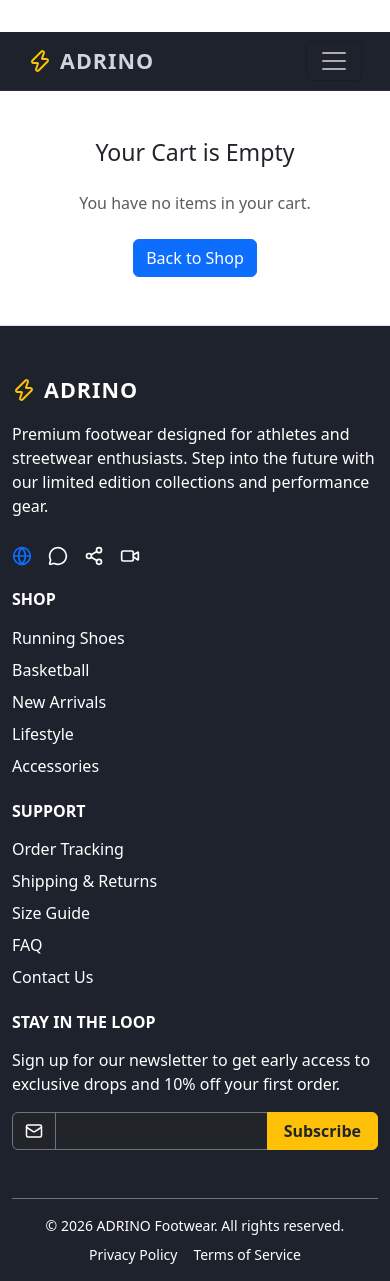
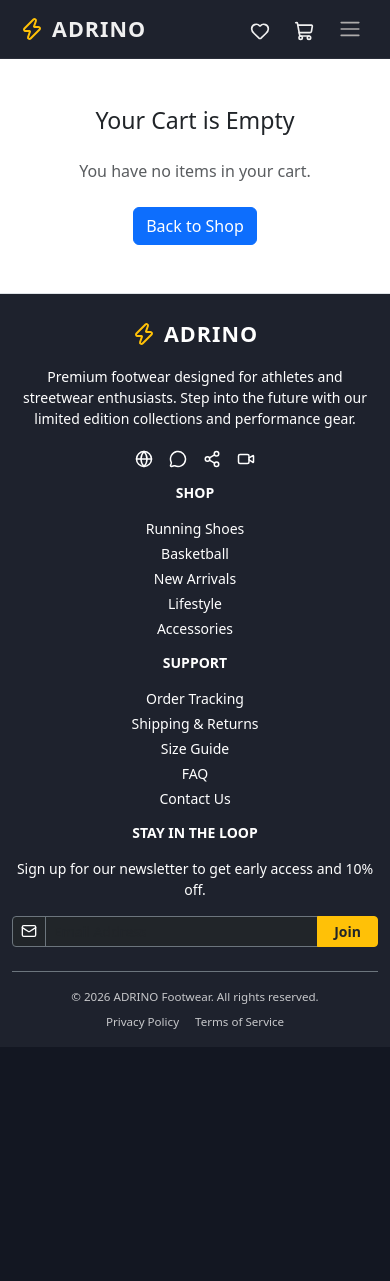
Before and after one commit to SamiShoaib72/React-Web3, a React (Vite) app: page /cart in a window 390 px wide. After the commit the page ends 1047 px from the top, so only its background shows below. Built offline with nearby package versions, Linux system fonts and the light colour scheme.

Commit message:
Enhance responsiveness, header, footer, and fix theme visibility issues

```diff
--- a/src/components/Footer.jsx
+++ b/src/components/Footer.jsx
@@ -3,28 +3,28 @@ import { Zap, Globe, MessageCircle, Share2, Video, Mail } from 'lucide-react';
 
 export default function Footer() {
   return (
-    <footer className="footer mt-auto border-top pt-5 pb-3" style={{ borderColor: 'var(--tv-border)', backgroundColor: 'var(--tv-panel)' }}>
+    <footer className="footer mt-auto border-top pt-4 pt-md-5 pb-3" style={{ borderColor: 'var(--tv-border)', backgroundColor: 'var(--tv-panel)' }}>
       <div className="container">
-        <div className="row g-4 mb-5">
+        <div className="row g-3 g-md-4 mb-4 mb-md-5 text-center text-md-start">
           <div className="col-lg-4 col-md-6">
-            <Link className="d-flex align-items-center fw-bold text-uppercase fs-4 mb-3 text-white text-decoration-none" style={{ letterSpacing: '1px' }} to="/">
+            <Link className="d-flex align-items-center justify-content-center justify-content-md-start fw-bold text-uppercase fs-4 mb-3 text-white text-decoration-none" style={{ letterSpacing: '1px' }} to="/">
               <Zap className="me-2 text-warning" />
               ADRINO
             </Link>
-            <p className="text-white pe-lg-4">
+            <p className="text-white pe-lg-4 small">
               Premium footwear designed for athletes and streetwear enthusiasts. Step into the future with our limited edition collections and performance gear.
             </p>
-            <div className="d-flex gap-3 mt-4">
-              <a href="#" className="text-m footer-icon-link"><Globe size={20} /></a>
-              <a href="#" className="text-white footer-icon-link"><MessageCircle size={20} /></a>
-              <a href="#" className="text-white footer-icon-link"><Share2 size={20} /></a>
-              <a href="#" className="text-white footer-icon-link"><Video size={20} /></a>
+            <div className="d-flex gap-3 mt-3 mt-md-4 justify-content-center justify-content-md-start">
+              <a href="#" className="text-m footer-icon-link text-white"><Globe size={18} /></a>
+              <a href="#" className="text-white footer-icon-link"><MessageCircle size={18} /></a>
+              <a href="#" className="text-white footer-icon-link"><Share2 size={18} /></a>
+              <a href="#" className="text-white footer-icon-link"><Video size={18} /></a>
             </div>
           </div>
 
           <div className="col-lg-2 col-md-6">
-            <h6 className="text-white fw-bold mb-3 text-uppercase">Shop</h6>
-            <ul className="list-unstyled mb-0 d-flex flex-column gap-2">
+            <h6 className="text-white fw-bold mb-3 text-uppercase small">Shop</h6>
+            <ul className="list-unstyled mb-0 d-flex flex-column gap-1 gap-md-2 small">
               <li><Link to="/" className="text-white text-decoration-none footer-link">Running Shoes</Link></li>
               <li><Link to="/" className="text-white text-decoration-none footer-link">Basketball</Link></li>
               <li><Link to="/" className="text-white text-decoration-none footer-link">New Arrivals</Link></li>
@@ -34,8 +34,8 @@ export default function Footer() {
           </div>
 
           <div className="col-lg-2 col-md-6">
-            <h6 className="text-white fw-bold mb-3 text-uppercase">Support</h6>
-            <ul className="list-unstyled mb-0 d-flex flex-column gap-2">
+            <h6 className="text-white fw-bold mb-3 text-uppercase small">Support</h6>
+            <ul className="list-unstyled mb-0 d-flex flex-column gap-1 gap-md-2 small">
               <li><a href="#" className="text-white text-decoration-none footer-link">Order Tracking</a></li>
               <li><a href="#" className="text-white text-decoration-none footer-link">Shipping & Returns</a></li>
               <li><a href="#" className="text-white text-decoration-none footer-link">Size Guide</a></li>
@@ -45,23 +45,23 @@ export default function Footer() {
           </div>
 
           <div className="col-lg-4 col-md-6">
-            <h6 className="text-white fw-bold mb-3 text-uppercase">Stay In The Loop</h6>
-            <p className="text-white">Sign up for our newsletter to get early access to exclusive drops and 10% off your first order.</p>
-            <form className="d-flex mt-3" onSubmit={(e) => e.preventDefault()}>
-              <div className="input-group">
-                <span className="input-group-text bg-dark border-secondary text-white"><Mail size={18} /></span>
+            <h6 className="text-white fw-bold mb-3 text-uppercase small">Stay In The Loop</h6>
+            <p className="text-white small">Sign up for our newsletter to get early access and 10% off.</p>
+            <form className="d-flex mt-3 justify-content-center justify-content-md-start" onSubmit={(e) => e.preventDefault()}>
+              <div className="input-group input-group-sm">
+                <span className="input-group-text bg-dark border-secondary text-white"><Mail size={16} /></span>
                 <input type="email" className="form-control bg-dark border-secondary text-white" placeholder="Email Address" required />
-                <button className="btn btn-warning fw-bold text-dark px-3" type="submit">Subscribe</button>
+                <button className="btn btn-warning fw-bold text-dark px-3" type="submit">Join</button>
               </div>
             </form>
           </div>
         </div>
 
-        <div className="border-top border-secondary pt-3 mt-4 text-center d-flex flex-column flex-md-row justify-content-between align-items-center">
-          <span className="text-white small mb-2 mb-md-0">© {new Date().getFullYear()} ADRINO Footwear. All rights reserved.</span>
-          <div className="d-flex gap-3 small">
-            <a href="#" className="text-white text-decoration-none footer-link">Privacy Policy</a>
-            <a href="#" className="text-white text-decoration-none footer-link">Terms of Service</a>
+        <div className="border-top border-secondary pt-3 mt-3 text-center d-flex flex-column flex-md-row justify-content-between align-items-center">
+          <span className="text-white opacity-75 x-small mb-2 mb-md-0">© {new Date().getFullYear()} ADRINO Footwear. All rights reserved.</span>
+          <div className="d-flex gap-3 x-small">
+            <a href="#" className="text-white text-decoration-none footer-link opacity-75">Privacy Policy</a>
+            <a href="#" className="text-white text-decoration-none footer-link opacity-75">Terms of Service</a>
           </div>
         </div>
       </div>
--- a/src/components/Navigation.jsx
+++ b/src/components/Navigation.jsx
@@ -14,10 +14,10 @@ export default function Navigation() {
   const cartItemsCount = cart.reduce((acc, item) => acc + item.quantity, 0);
 
   return (
-    <nav className="navbar navbar-expand-lg sticky-top px-3">
+    <nav className="navbar navbar-expand-lg sticky-top px-2 px-md-3">
       <div className="container-fluid">
         <Link
-          className="navbar-brand d-flex align-items-center fw-bold text-uppercase fs-4"
+          className="navbar-brand d-flex align-items-center fw-bold text-uppercase fs-4 m-0"
           style={{letterSpacing: '1px'}}
           to="/"
           onClick={() => window.scrollTo(0, 0)}
@@ -26,44 +26,47 @@ export default function Navigation() {
           ADRINO
         </Link>
 
-        <button className="navbar-toggler btn-outline-light" type="button" data-bs-toggle="collapse" data-bs-target="#navbarNav">
-          <span className="navbar-toggler-icon" style={{filter: 'invert(1)'}}></span>
-        </button>
+        <div className="d-flex align-items-center gap-2 gap-md-3 order-lg-last">
+          {/* Icons always visible outside collapse on mobile */}
+          <Link to="/wishlist" className="nav-link position-relative theme-link p-2">
+            <Heart size={20} />
+            {wishlist.length > 0 && (
+              <span className="position-absolute top-1 start-100 translate-middle badge rounded-pill bg-danger" style={{fontSize: '0.55rem', padding: '0.25em 0.5em'}}>
+                {wishlist.length}
+              </span>
+            )}
+          </Link>
+
+          <Link to="/cart" className="nav-link position-relative theme-link p-2">
+            <ShoppingCart size={20} />
+            {cartItemsCount > 0 && (
+              <span className="position-absolute top-1 start-100 translate-middle badge rounded-pill bg-primary" style={{fontSize: '0.55rem', padding: '0.25em 0.5em'}}>
+                {cartItemsCount}
+              </span>
+            )}
+          </Link>
+
+          <button className="navbar-toggler border-0 p-2" type="button" data-bs-toggle="collapse" data-bs-target="#navbarNav">
+            <span className="navbar-toggler-icon" style={{filter: 'invert(1)', width: '1.5rem', height: '1.5rem'}}></span>
+          </button>
+        </div>
 
         <div className="collapse navbar-collapse" id="navbarNav">
-          <ul className="navbar-nav me-auto mb-2 mb-lg-0">
+          <ul className="navbar-nav me-auto mb-2 mb-lg-0 mt-3 mt-lg-0 pt-2 pt-lg-0">
             <li className="nav-item">
-              <Link className="nav-link" to="/shop">Shop Collection</Link>
+              <Link className="nav-link px-3" to="/shop">Shop Collection</Link>
             </li>
             {user?.role === 'admin' && (
               <li className="nav-item">
-                <Link className="nav-link" to="/admin">Admin Dashboard</Link>
+                <Link className="nav-link px-3" to="/admin">Admin Dashboard</Link>
               </li>
             )}
           </ul>
 
-          <div className="d-flex align-items-center gap-3">
-            <Link to="/wishlist" className="nav-link position-relative theme-link">
-              <Heart size={20} />
-              {wishlist.length > 0 && (
-                <span className="position-absolute top-0 start-100 translate-middle badge rounded-pill bg-danger" style={{fontSize: '0.6rem'}}>
-                  {wishlist.length}
-                </span>
-              )}
-            </Link>
-
-            <Link to="/cart" className="nav-link position-relative theme-link">
-              <ShoppingCart size={20} />
-              {cartItemsCount > 0 && (
-                <span className="position-absolute top-0 start-100 translate-middle badge rounded-pill bg-primary" style={{fontSize: '0.6rem'}}>
-                  {cartItemsCount}
-                </span>
-              )}
-            </Link>
-
+          <div className="d-flex flex-column flex-lg-row align-items-lg-center gap-3 px-3 px-lg-0 pb-3 pb-lg-0">
             {user ? (
               <div className="dropdown">
-                <button className="btn btn-outline-light btn-sm dropdown-toggle" type="button" data-bs-toggle="dropdown">
+                <button className="btn btn-outline-light btn-sm dropdown-toggle w-100 w-lg-auto" type="button" data-bs-toggle="dropdown">
                   {user.email}
                 </button>
                 <ul className="dropdown-menu dropdown-menu-end bg-dark border-secondary">
@@ -71,9 +74,9 @@ export default function Navigation() {
                 </ul>
               </div>
             ) : (
-              <div className="d-flex gap-2">
-                <Link className="btn btn-outline-light btn-sm" to="/login">Log In</Link>
-                <Link className="btn btn-primary btn-sm" to="/signup">Sign Up</Link>
+              <div className="d-flex gap-2 w-100 w-lg-auto">
+                <Link className="btn btn-outline-light btn-sm flex-grow-1" to="/login">Log In</Link>
+                <Link className="btn btn-primary btn-sm flex-grow-1" to="/signup">Sign Up</Link>
               </div>
             )}
           </div>
--- a/src/index.css
+++ b/src/index.css
@@ -2,19 +2,21 @@
   --tv-bg: #131722;
   --tv-panel: #1e222d;
   --tv-border: #2a2e39;
-  --tv-text: #d1d4dc;
-  --tv-text-muted: #787b86;
+  --tv-text: #f0f0f0;
+  --tv-text-muted: #adb5bd;
   --tv-blue: #2962ff;
   --tv-green: #089981;
   --tv-red: #f23645;
   --tv-hover: #2a2e39;
 }
 
-body {
+html, body {
   background-color: var(--tv-bg);
   color: var(--tv-text);
   font-family: -apple-system, BlinkMacSystemFont, "Trebuchet MS", Roboto, Ubuntu, sans-serif;
   min-height: 100vh;
+  margin: 0;
+  padding: 0;
 }
 
 .navbar {
@@ -153,6 +155,10 @@ body {
   .table thead {
     display: none;
   }
+  .table {
+    border-collapse: separate;
+    border-spacing: 0 0.5rem;
+  }
   .table tr {
     display: block;
     margin-bottom: 1rem;
@@ -236,7 +242,11 @@ a:hover {
 .auth-card {
   width: 100%;
   max-width: 400px;
-  padding: 2rem;
+  padding: 2.5rem;
+  background-color: var(--tv-panel);
+  border: 1px solid var(--tv-border);
+  box-shadow: 0 10px 40px rgba(0,0,0,0.4);
+  border-radius: 16px;
 }
 
 /* Heart icon styling for wishlist */
@@ -310,8 +320,9 @@ a:hover {
   .display-3 { font-size: 3rem; }
   .display-4 { font-size: 2.5rem; }
   .sticky-top {
-    position: static !important;
-    margin-top: 2rem;
+    position: sticky !important;
+    top: 0;
+    z-index: 1030;
   }
 }
 
@@ -323,8 +334,14 @@ a:hover {
 
   /* Hero adjustment */
   .position-relative.text-white.d-flex.align-items-center {
-    min-height: 60vh !important;
+    min-height: 50vh !important;
     text-align: center;
+    padding-top: 4rem; /* For sticky navbar */
+  }
+
+  .navbar {
+    margin-top: 0 !important;
+    border-top: none !important;
   }
   .hero-btn { width: 100%; justify-content: center; }
 
@@ -363,6 +380,10 @@ a:hover {
   height: 500px;
 }
 
+.x-small {
+  font-size: 0.725rem;
+}
+
 @media (max-width: 768px) {
   .product-detail-img {
     height: 350px;
--- a/src/pages/AdminDashboard.jsx
+++ b/src/pages/AdminDashboard.jsx
@@ -71,12 +71,12 @@ export default function AdminDashboard() {
   return (
     <div className="container py-4">
       <div className="d-flex justify-content-between align-items-center mb-4 border-bottom pb-3" style={{ borderColor: 'var(--tv-border)' }}>
-        <h2 className="m-0 d-flex align-items-center gap-2">
-          <Settings className="text-primary" /> Admin Control Panel
+        <h2 className="m-0 d-flex align-items-center gap-2 fw-bold text-dark">
+          <Settings className="text-warning" /> Admin Control Panel
         </h2>
         {activeTab === 'inventory' && (
           <button
-            className="btn btn-primary d-flex align-items-center gap-2"
+            className="btn btn-warning fw-bold d-flex align-items-center gap-2 rounded-pill px-4"
             onClick={() => setShowAddForm(!showAddForm)}
           >
             <PlusCircle size={18} /> Add Shoe
@@ -105,9 +105,9 @@ export default function AdminDashboard() {
       {activeTab === 'inventory' && (
         <>
           {showAddForm && (
-            <div className="card mb-4 border-primary">
-              <div className="card-header bg-primary text-white">
-                <h5 className="mb-0">Add New Shoe Listing</h5>
+            <div className="card mb-4 border-0" style={{ backgroundColor: 'var(--tv-panel)', border: '1px solid var(--tv-border) !important', boxShadow: '0 4px 15px rgba(0,0,0,0.3)' }}>
+              <div className="card-header text-white border-bottom" style={{ backgroundColor: 'rgba(255,255,255,0.05)', borderColor: 'var(--tv-border) !important' }}>
+                <h5 className="mb-0 fw-bold">Add New Shoe Listing</h5>
               </div>
               <div className="card-body">
                 <form onSubmit={handleAddSubmit}>
@@ -149,12 +149,12 @@ export default function AdminDashboard() {
             </div>
           )}
 
-          <div className="card">
-            <div className="card-header border-bottom-0 pb-0">
+          <div className="card bg-dark border-secondary">
+            <div className="card-header border-bottom-0 pb-0 bg-dark text-light">
               <h5 className="mb-3">Active Inventory</h5>
             </div>
             <div className="table-responsive">
-              <table className="table table-hover align-middle mb-0">
+              <table className="table table-hover align-middle mb-0 text-light">
                 <thead>
                   <tr>
                     <th>ID</th>
@@ -229,12 +229,12 @@ export default function AdminDashboard() {
       )}
 
       {activeTab === 'orders' && (
-        <div className="card">
-          <div className="card-header border-bottom-0 pb-0">
-            <h5 className="mb-3">Recent Orders</h5>
+        <div className="card bg-dark border-secondary">
+          <div className="card-header border-bottom-0 pb-0 bg-dark text-light">
+            <h5 className="mb-3 fw-bold">Recent Orders</h5>
           </div>
           <div className="table-responsive">
-            <table className="table table-hover align-middle mb-0">
+            <table className="table table-hover align-middle mb-0 text-light">
               <thead>
                 <tr>
                   <th>Order ID</th>
@@ -282,12 +282,12 @@ export default function AdminDashboard() {
       )}
 
       {activeTab === 'users' && (
-        <div className="card">
-          <div className="card-header border-bottom-0 pb-0">
-            <h5 className="mb-3">Registered Users</h5>
+        <div className="card bg-dark border-secondary">
+          <div className="card-header border-bottom-0 pb-0 bg-dark text-light">
+            <h5 className="mb-3 fw-bold">Registered Users</h5>
           </div>
           <div className="table-responsive">
-            <table className="table table-hover align-middle mb-0">
+            <table className="table table-hover align-middle mb-0 text-light">
               <thead>
                 <tr>
                   <th>User ID</th>
@@ -317,7 +317,7 @@ export default function AdminDashboard() {
                     </td>
                     <td data-label="Joined" className="small">{u.joined}</td>
                     <td data-label="Actions" className="text-end">
-                      <button className="btn btn-sm btn-outline-light disabled">Manage</button>
+                      <button className="btn btn-sm btn-outline-dark">Manage</button>
                     </td>
                   </tr>
                 ))}
--- a/src/pages/Cart.jsx
+++ b/src/pages/Cart.jsx
@@ -38,11 +38,11 @@ export default function Cart() {
                 </div>
 
                 <div className="d-flex align-items-center gap-2">
-                  <button className="btn btn-outline-dark btn-sm px-2" onClick={() => updateQuantity(product.id, quantity - 1)}>
+                  <button className="btn btn-outline-light btn-sm px-2" onClick={() => updateQuantity(product.id, quantity - 1)}>
                     <Minus size={15} />
                   </button>
                   <span className="fw-bold px-2">{quantity}</span>
-                  <button className="btn btn-outline-dark btn-sm px-2" onClick={() => updateQuantity(product.id, quantity + 1)}>
+                  <button className="btn btn-outline-light btn-sm px-2" onClick={() => updateQuantity(product.id, quantity + 1)}>
                     <Plus size={15} />
                   </button>
                 </div>
--- a/src/pages/Home.jsx
+++ b/src/pages/Home.jsx
@@ -74,12 +74,12 @@ export default function Home() {
       </div>
 
       {/* Featured Products Section */}
-      <div id="shop-section" className="container py-4 mt-3 mb-4 rounded-4" style={{ background: 'linear-gradient(135deg, #1c212eff 0%, #010e30ff 100%)', boxShadow: '0 10px 30px rgba(0,0,0,0.5)', padding: '5rem' }}>
+      <div id="shop-section" className="container py-4 mt-3 mb-4 rounded-4 p-3 p-md-5" style={{ background: 'linear-gradient(135deg, #1c212eff 0%, #010e30ff 100%)', boxShadow: '0 10px 30px rgba(0,0,0,0.5)' }}>
         <div className="d-flex justify-content-between align-items-center mb-5 border-bottom pb-1" style={{ borderColor: 'var(--tv-border)' }}>
           <h2 className="display-6 fw-bold m-0 text-white"><span className="text-warning">&bull;</span> Featured Kicks</h2>
         </div>
 
-        <div className="row row-cols-1 row-cols-md-2 row-cols-xl-3 g-5">
+        <div className="row row-cols-1 row-cols-md-2 row-cols-xl-3 g-4">
           {products.slice(0, 6).map(product => (
             <div key={product.id} className="col">
               <ProductCard product={product} />
--- a/src/pages/Payment.jsx
+++ b/src/pages/Payment.jsx
@@ -71,9 +71,9 @@ export default function Payment() {
 
       <div className="row g-5">
         <div className="col-lg-8">
-          <div className="card mb-4 border-0" style={{ boxShadow: '0 4px 15px rgba(0,0,0,0.2)' }}>
-            <div className="card-header bg-primary text-white">
-              <h5 className="mb-0">Shipping & Billing Information</h5>
+          <div className="card mb-4 border-0" style={{ backgroundColor: 'var(--tv-panel)', border: '1px solid var(--tv-border) !important', boxShadow: '0 4px 15px rgba(0,0,0,0.3)' }}>
+            <div className="card-header text-white border-bottom" style={{ backgroundColor: 'rgba(255,255,255,0.05)', borderColor: 'var(--tv-border) !important' }}>
+              <h5 className="mb-0 fw-bold">Shipping & Billing Information</h5>
             </div>
             <div className="card-body">
               <form onSubmit={handleSubmit}>
@@ -134,9 +134,9 @@ export default function Payment() {
         </div>
 
         <div className="col-lg-4">
-          <div className="card sticky-top border-0" style={{ top: '100px', boxShadow: '0 4px 15px rgba(0,0,0,0.2)', zIndex: '900' }}>
-            <div className="card-header bg-transparent border-bottom">
-              <h5 className="mb-0">Order Summary</h5>
+          <div className="card sticky-top border-0" style={{ top: '100px', backgroundColor: 'var(--tv-panel)', border: '1px solid var(--tv-border) !important', boxShadow: '0 4px 15px rgba(0,0,0,0.3)', zIndex: '900' }}>
+            <div className="card-header text-white border-bottom" style={{ backgroundColor: 'rgba(255,255,255,0.05)', borderColor: 'var(--tv-border) !important' }}>
+              <h5 className="mb-0 fw-bold">Order Summary</h5>
             </div>
             <div className="card-body">
               <ul className="list-unstyled mb-4">
--- a/src/pages/ProductDetails.jsx
+++ b/src/pages/ProductDetails.jsx
@@ -1,6 +1,7 @@
 import { useParams, useNavigate } from 'react-router-dom';
 import { useStore } from '../store';
 import { ShoppingCart, Heart, ArrowLeft, ShieldCheck, Truck } from 'lucide-react';
+import ProductCard from '../components/ProductCard';
 import { useState } from 'react';
 
 export default function ProductDetails() {
@@ -89,6 +90,23 @@ export default function ProductDetails() {
           </div>
         </div>
       </div>
+
+      {/* Related Products */}
+      <div className="mt-5 pt-5 border-top" style={{ borderColor: 'var(--tv-border) !important' }}>
+        <h3 className="fw-bold mb-4 d-flex align-items-center gap-2">
+          <span className="text-warning">&bull;</span> You May Also Like
+        </h3>
+        <div className="row row-cols-1 row-cols-md-2 row-cols-lg-4 g-4 text-start">
+          {products
+            .filter(p => p.category === product.category && p.id !== product.id)
+            .slice(0, 4)
+            .map(relatedProduct => (
+              <div key={relatedProduct.id} className="col">
+                <ProductCard product={relatedProduct} />
+              </div>
+            ))}
+        </div>
+      </div>
     </div>
   );
 }
```
